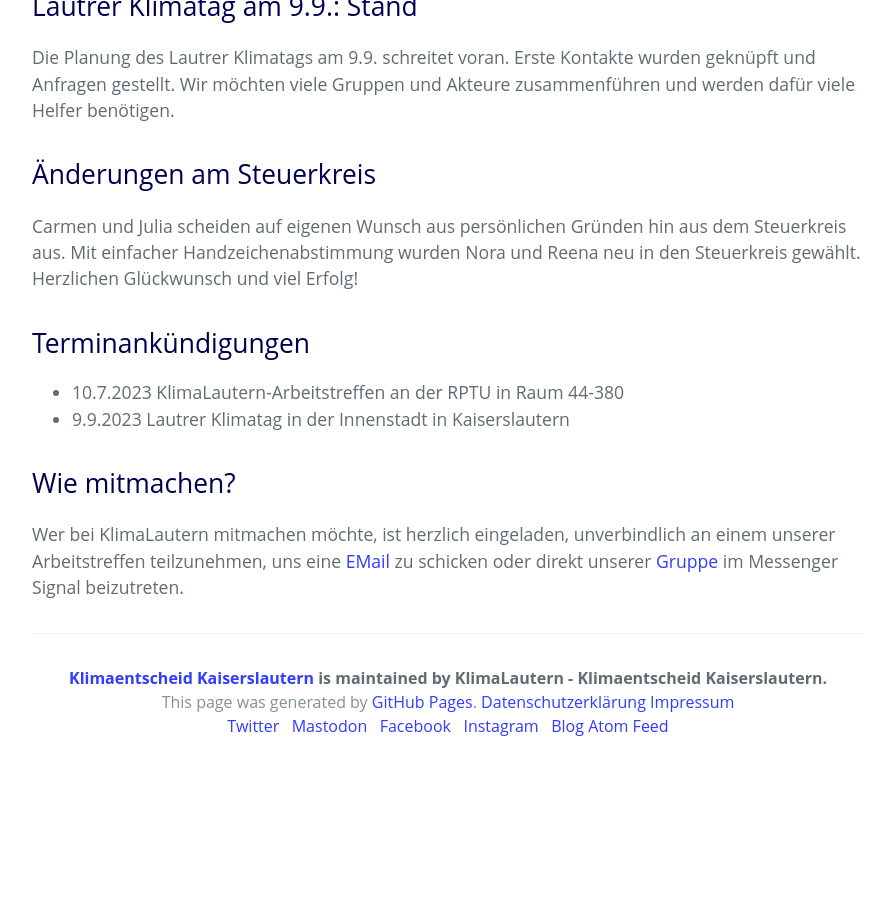
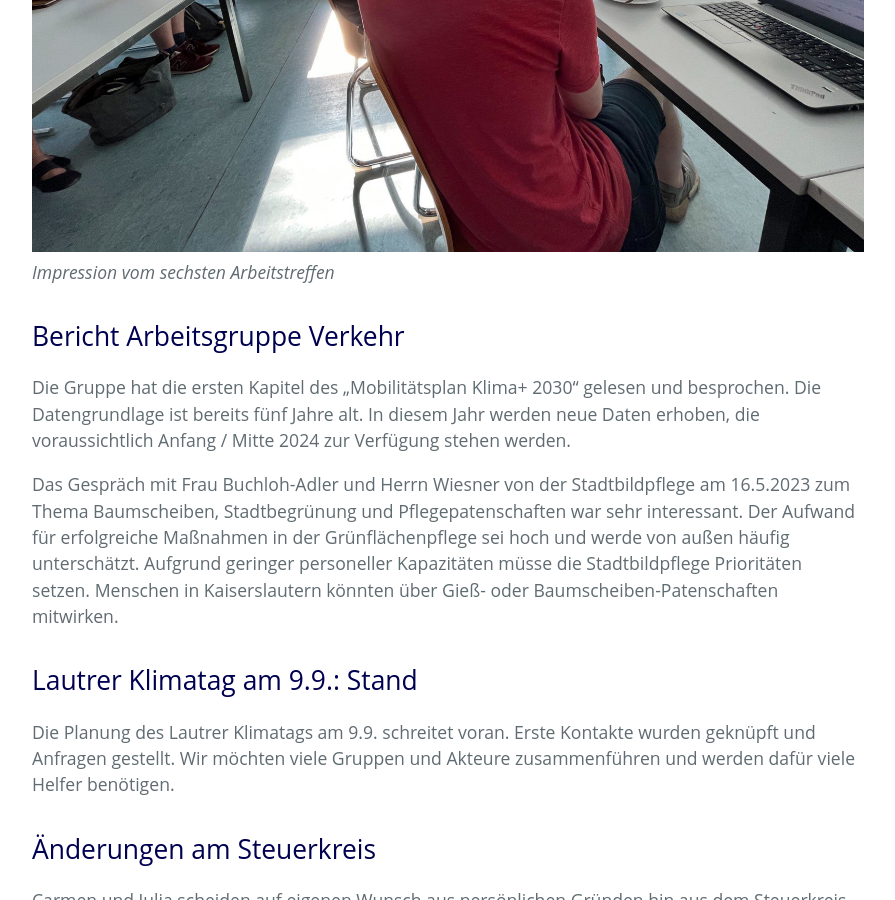
Before and after one commit to klimalautern/klimalautern.github.io, a Jekyll site: the page built from _posts/2023-06-12-sechstes-arbeitstreffen.md, in a window 1280 px wide and 900 px high, scrolled down 1063 px. Shown: the whole window, without its empty margins (192-1087 px from the left). Built offline with Jekyll 4.4.1, drawn with Linux system fonts in a browser that asks for light colours; before the commit the page ends 1833 px from its top, so only the background shows below that.

Commit message:
Bild in Bericht eingefügt

```diff
--- a/_posts/2023-06-12-sechstes-arbeitstreffen.md
+++ b/_posts/2023-06-12-sechstes-arbeitstreffen.md
@@ -10,6 +10,10 @@ tags: Veranstaltung
 
 Am 12.6. fand das sechste Arbeitstreffen von KlimaLautern mit 18
 Anwesenden statt.
+
+![Impression vom sechsten Arbeitstreffen](/images/2023-06-12-sechstes-arbeitstreffen.jpg)
+*Impression vom sechsten Arbeitstreffen*
+
 
 ## Bericht Arbeitsgruppe Verkehr
 
```
